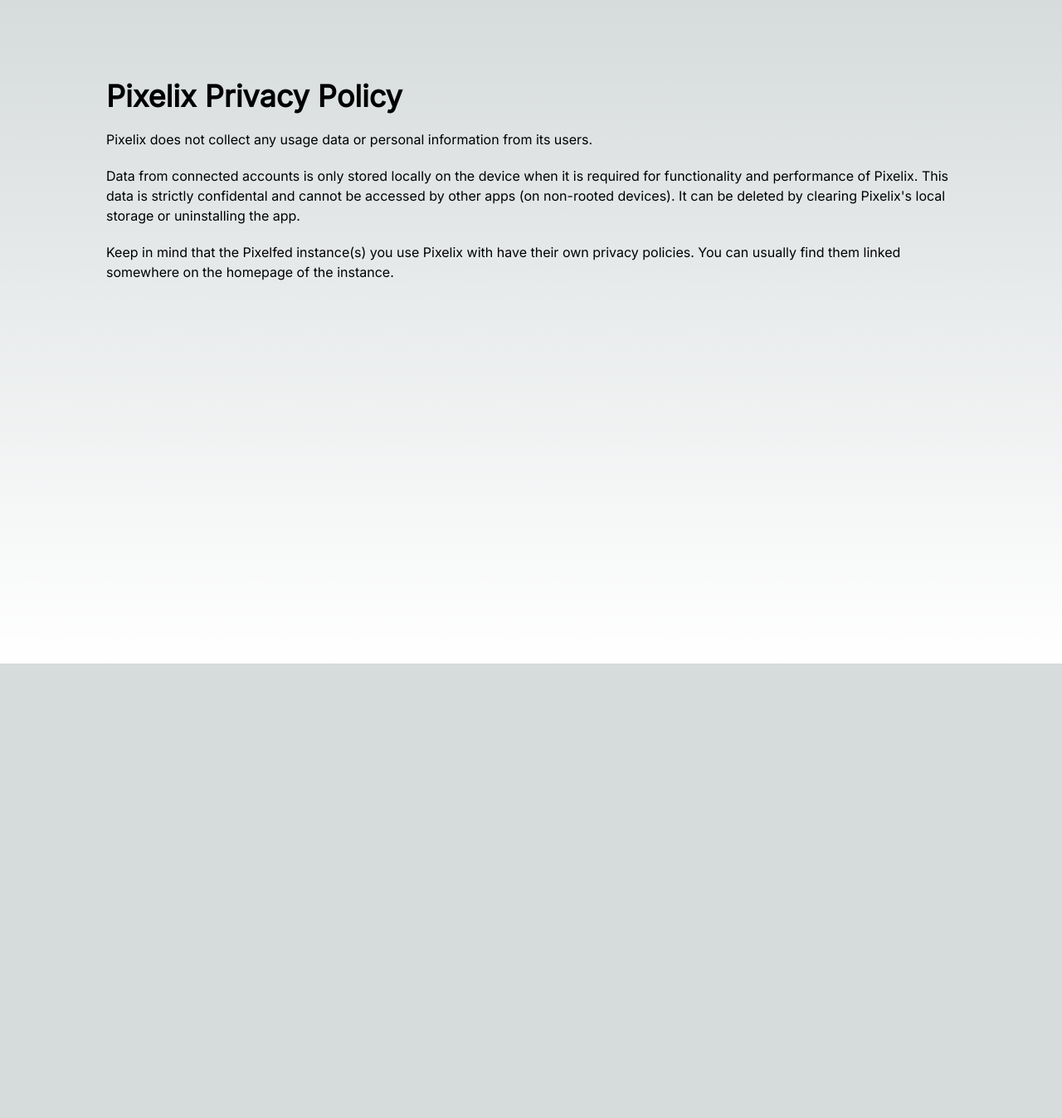
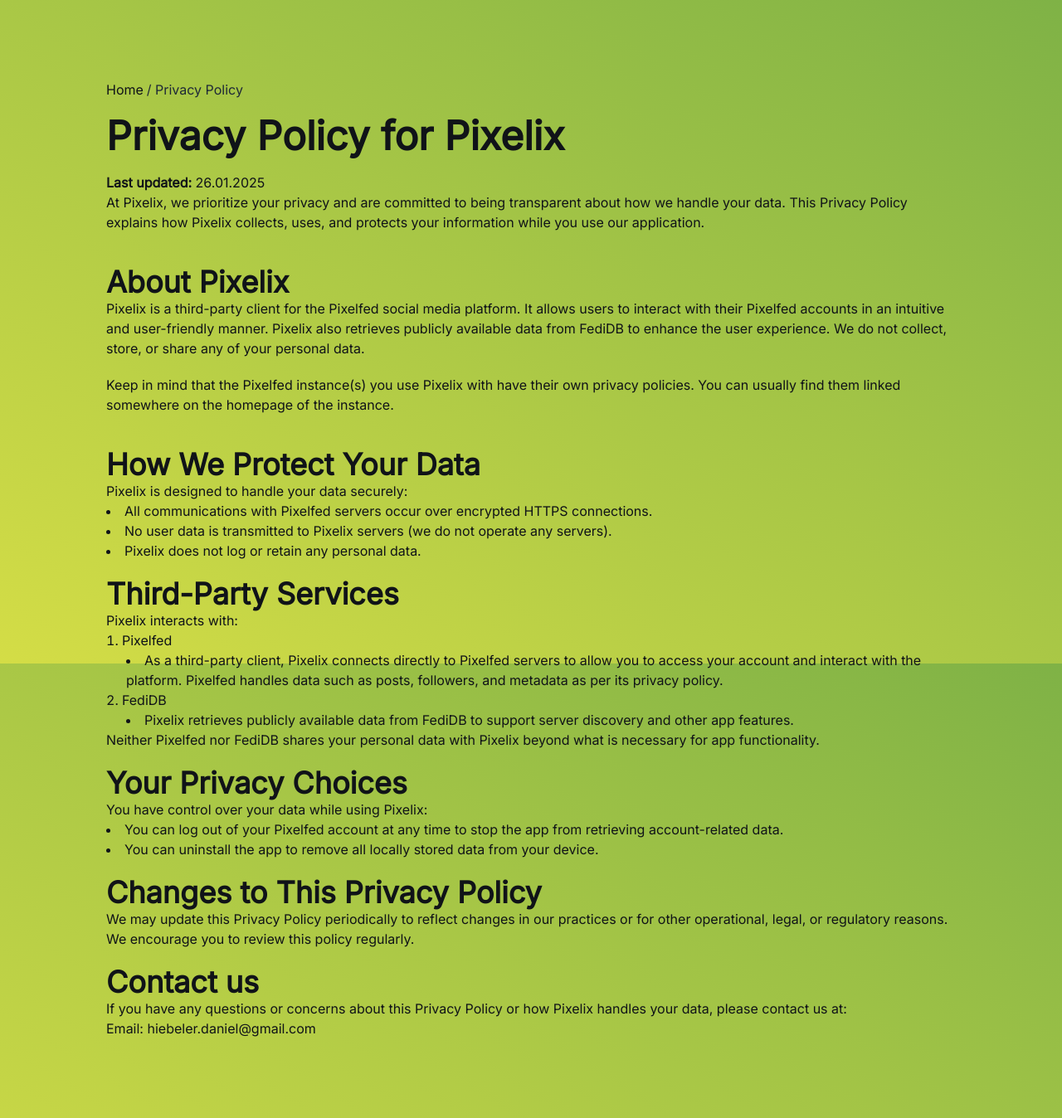
Before and after one commit to ghostbyte-dev/pixelix-website, a Next.js app: page /privacy in a window 1280 px wide. Shown: the whole page at 83% size. Before the commit the page ends 800 px from the top, so only its background shows below. Built offline with nearby package versions, Linux system fonts and the light colour scheme.

Commit message:
Add privacy policy

```diff
--- a/src/app/privacy/page.tsx
+++ b/src/app/privacy/page.tsx
@@ -1,26 +1,121 @@
-import Image from "next/image";
+import Link from "next/link";
 
 export default function Privacy() {
   return (
-    <main className="flex min-h-screen flex-col items-center justify-between p-6 lg:p-24">
+    <main className="flex min-h-screen flex-col items-center justify-between p-6 lg:p-24 text-[#101318] bg-fixed bg-gradient-to-tr from-[#D4DD46] to-[#7FB246]">
       <div className="max-w-screen-lg">
-        <h1 className="text-4xl font-bold pb-5">Pixelix Privacy Policy</h1>
-        <p className="pb-5">
-          Pixelix does not collect any usage data or personal information from
-          its users.
+
+        <span>
+          <Link href="/" className="mb-5 inline-block hover:underline">
+        Home
+        </Link>
+        <span className="pl-1 text-gray-800">/ Privacy Policy</span>
+
+        </span>
+
+
+        <h1 className="text-3xl md:text-5xl font-bold pb-5">Privacy Policy for Pixelix</h1>
+        <p>
+          <strong>Last updated: </strong> 26.01.2025
         </p>
         <p className="pb-5">
-          Data from connected accounts is only stored locally on the device when
-          it is required for functionality and performance of Pixelix. This data
-          is strictly confidental and cannot be accessed by other apps (on
-          non-rooted devices). It can be deleted by clearing Pixelix&apos;s local
-          storage or uninstalling the app.
+          At Pixelix, we prioritize your privacy and are committed to being
+          transparent about how we handle your data. This Privacy Policy
+          explains how Pixelix collects, uses, and protects your information
+          while you use our application.
+        </p>
+
+        <h2 className="text-2xl md:text-4xl font-bold pt-5">About Pixelix</h2>
+        <p className="pb-5">
+          Pixelix is a third-party client for the Pixelfed social media
+          platform. It allows users to interact with their Pixelfed accounts in
+          an intuitive and user-friendly manner. Pixelix also retrieves publicly
+          available data from FediDB to enhance the user experience. We do not
+          collect, store, or share any of your personal data.
         </p>
         <p className="pb-5">
           Keep in mind that the Pixelfed instance(s) you use Pixelix with have
           their own privacy policies. You can usually find them linked somewhere
           on the homepage of the instance.
         </p>
+
+        <h2 className="text-2xl md:text-4xl font-bold pt-5">How We Protect Your Data</h2>
+        <p>Pixelix is designed to handle your data securely:</p>
+
+        <ul className="list-disc list-inside">
+          <li>
+            All communications with Pixelfed servers occur over encrypted HTTPS
+            connections.
+          </li>
+          <li>
+            No user data is transmitted to Pixelix servers (we do not operate
+            any servers).
+          </li>
+          <li>Pixelix does not log or retain any personal data.</li>
+        </ul>
+
+        <h2 className="text-2xl md:text-4xl font-bold pt-5">Third-Party Services</h2>
+        <p>Pixelix interacts with:</p>
+
+        <ol className="list-inside list-decimal">
+          <li>
+            <span>Pixelfed</span>
+            <ul className="list-disc list-inside pl-6">
+              <li className="">
+                As a third-party client, Pixelix connects directly to Pixelfed
+                servers to allow you to access your account and interact with
+                the platform. Pixelfed handles data such as posts, followers,
+                and metadata as per its privacy policy.
+              </li>
+            </ul>
+          </li>
+
+          <li>
+            <span>FediDB</span>
+            <ul className="list-disc list-inside pl-6">
+              <li>
+                Pixelix retrieves publicly available data from FediDB to support
+                server discovery and other app features.
+              </li>
+            </ul>
+          </li>
+        </ol>
+
+        <p>Neither Pixelfed nor FediDB shares your personal data with Pixelix beyond what is necessary for app functionality.</p>
+
+        <h2 className="text-2xl md:text-4xl font-bold pt-5">Your Privacy Choices</h2>
+
+        <p>You have control over your data while using Pixelix:</p>
+
+        <ul className="list-disc list-inside">
+          <li>
+            You can log out of your Pixelfed account at any time to stop the app
+            from retrieving account-related data.
+          </li>
+
+          <li>
+            You can uninstall the app to remove all locally stored data from
+            your device.
+          </li>
+        </ul>
+
+        <h2 className="text-2xl md:text-4xl font-bold pt-5">
+          Changes to This Privacy Policy
+        </h2>
+
+        <p>
+          We may update this Privacy Policy periodically to reflect changes in
+          our practices or for other operational, legal, or regulatory reasons.
+          We encourage you to review this policy regularly.
+        </p>
+
+        <h2 className="text-2xl md:text-4xl font-bold pt-5">Contact us</h2>
+        <p>
+          If you have any questions or concerns about this Privacy Policy or how
+          Pixelix handles your data, please contact us at:
+        </p>
+
+        <p>Email: hiebeler.daniel@gmail.com</p>
       </div>
     </main>
   );
```
